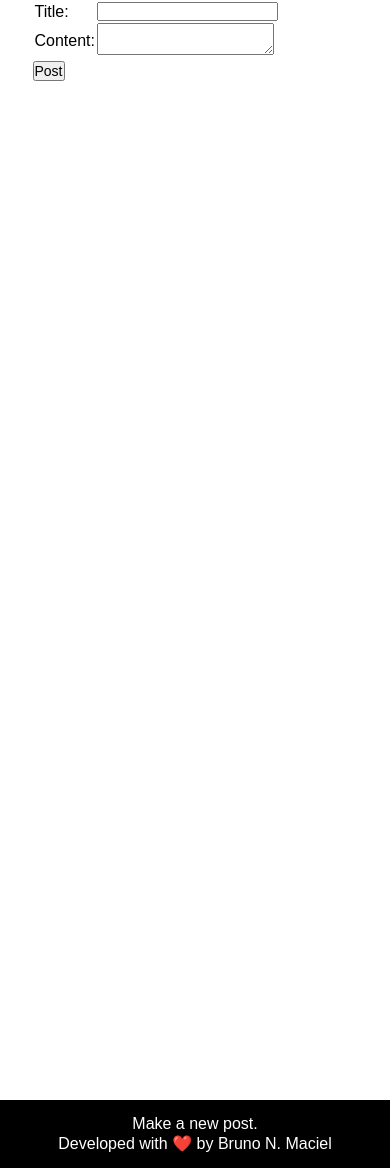
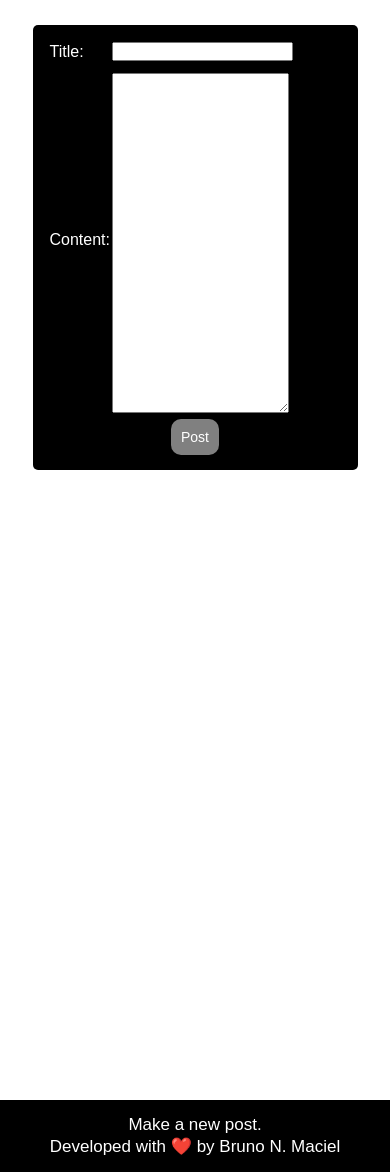
Before and after one commit to macielti/basic-blog-exercise, a Python web app: template templates/new-post.html in a window 390 px wide. Shown: the part 100-1272 px from the top of the page. Run offline with Jinja, Linux system fonts and the light colour scheme; the template is opened without the code that fills it, so the values that code supplies are empty.

Commit message:
this looke more better on phoones

```diff
--- a/css/style.css
+++ b/css/style.css
@@ -5,6 +5,7 @@
 }
 @media (max-width: 576px) {
     .container{
+        height: 100%;
         display: grid;
         grid-template: repeat(12, 1fr) / repeat(12, 1fr);
     }
@@ -38,6 +39,32 @@
         grid-row: 2 / 12;
     }
 
+    .form-post .submit {
+        text-align: center;
+        color: white;
+        border-radius: 10px;
+        padding: 10px;
+        text-align: right;
+        border: none;
+        background-color: gray;
+    }
+    .submit:hover {
+        background-color: white;
+        color: black;
+    }
+
+    .form-post {
+        padding: 15px;
+        margin-top: 25px;
+        border-radius: 5px;
+        background-color: black;
+        color: white;
+    }
+    .form-post textarea {
+        margin-top: 10px;
+        height: 40vh;
+    }
+
     .post {
         margin-top: 30px;
     }
@@ -63,7 +90,7 @@
         text-align: center;
         text-decoration: none;
         color: white;
-        font-family: 15px;
+        font-size: 17px;
     }
 
 }
--- a/templates/index.html
+++ b/templates/index.html
@@ -1,6 +1,5 @@
 {% extends "base.html" %}
 {% block content %}
-
         {% if posts.count() == 0 %}
             <h3>No posts found, please make a <a href="/new-post">new post.</a></h3>
         {% else %}
--- a/templates/new-post.html
+++ b/templates/new-post.html
@@ -1,6 +1,6 @@
 {% extends "base.html" %}
 {% block content %}
-    <form style="font-family: sans-serif;" method="post">
+    <form class="form-post" method="post">
         <table>
             <tr>
                 <td>Title: </td>
@@ -12,6 +12,6 @@
             </tr>
         </table>
         <p style="color:red;" >{{ error }}</p>
-        <input style="font-size:14px;" type="submit" value="Post">
+        <center><button class="submit" style="font-size:14px;" type="submit">Post</button></center>
     </form>
 {% endblock %}
```
